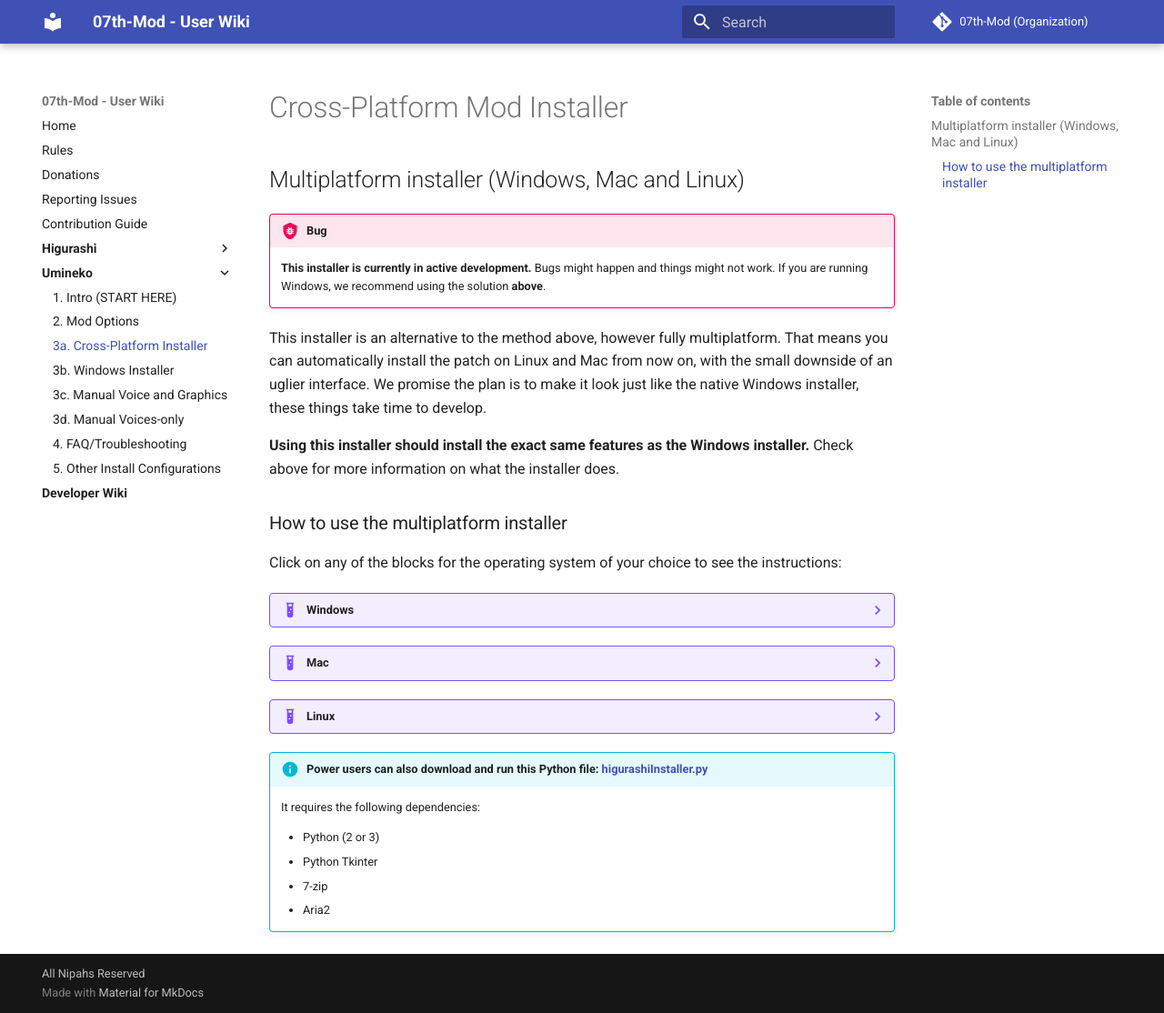
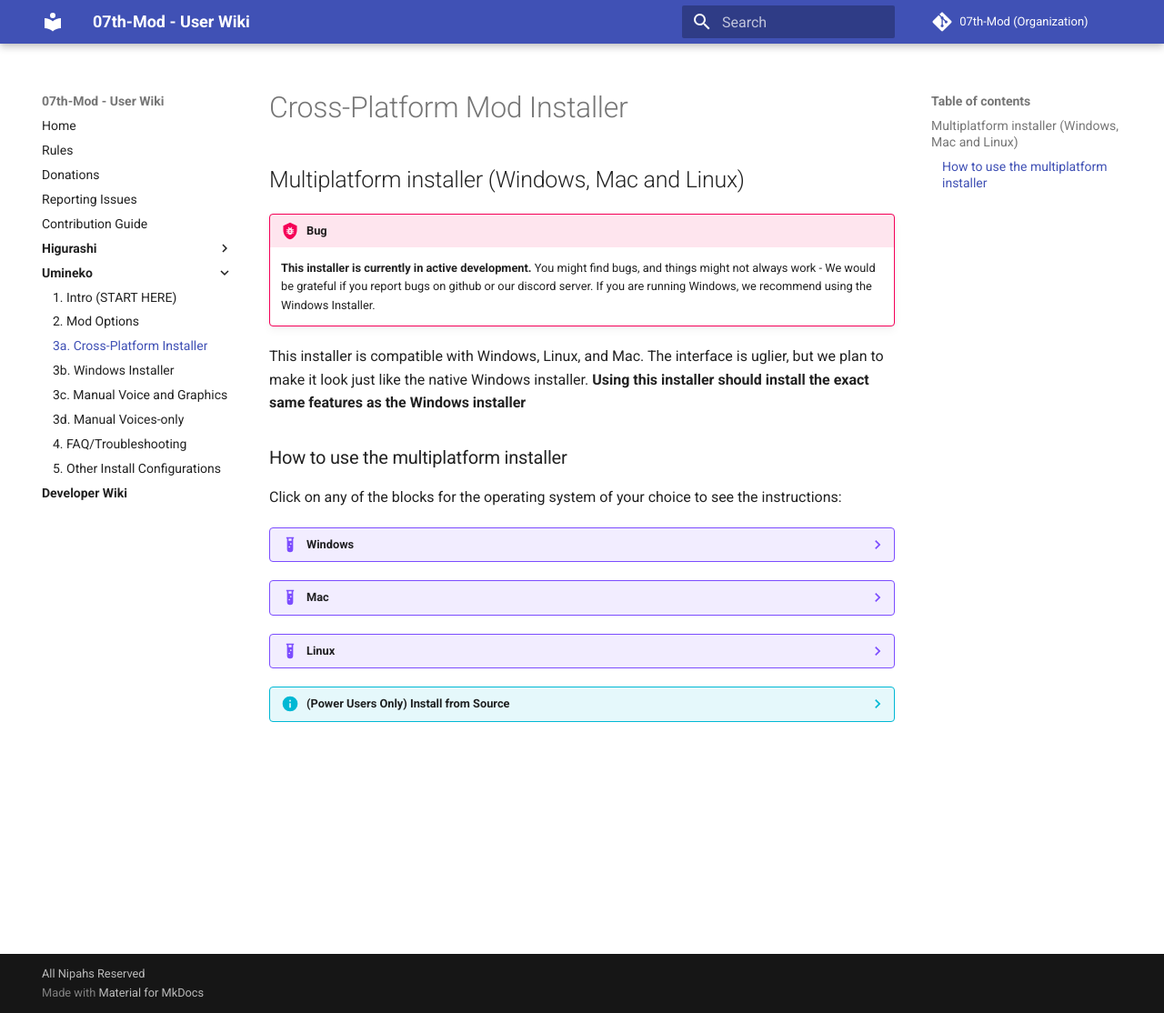
Before and after one commit to 07th-mod/wiki, an MkDocs documentation site: the page built from docs/Umineko/Umineko-Part-3a-Cross-Platform-Installer.md, in a window 1280 px wide and 1114 px high. Shown: the whole window at 91% size. Built offline with MkDocs 1.6.1 and Material for MkDocs 9.7.7, drawn with Linux system fonts in a browser that asks for light colours.

Commit message:
Update cross platform installer instructions and links

```diff
--- a/snippets/Cross-Platform-Installer.md
+++ b/snippets/Cross-Platform-Installer.md
@@ -1,27 +1,24 @@
 ## Multiplatform installer (Windows, Mac and Linux)
 
 !!! bug
-    **This installer is currently in active development.** Bugs might happen and things might not work. If you are running Windows, we recommend using the solution **above**.
+    **This installer is currently in active development.** You might find bugs, and things might not always work - We would be grateful if you report bugs on github or our discord server. If you are running Windows, we recommend using the Windows Installer.
 
-This installer is an alternative to the method above, however fully multiplatform. That means you can automatically install the patch on Linux and Mac from now on, with the small downside of an uglier interface. We promise the plan is to make it look just like the native Windows installer, these things take time to develop.
-
-**Using this installer should install the exact same features as the Windows installer.** Check above for more information on what the installer does.
+This installer is compatible with Windows, Linux, and Mac. The interface is uglier, but we plan to make it look just like the native Windows installer. **Using this installer should install the exact same features as the Windows installer**
 
 ### How to use the multiplatform installer
 
 Click on any of the blocks for the operating system of your choice to see the instructions:
 
 ??? example "Windows"
-    1. Download the [Windows Installer (64-bit)](http://07th-mod.com/installer/python/higu_win_installer.zip)
-          * If you are running a 32-bit Windows or do not know which version you currently have, download the [Windows Installer (32-bit)](http://07th-mod.com/installer/python/higu_win_installer_32.zip)
-    2. Extract the zip file to any folder, with the following requirements:
-          * The folder must be on the  **same drive** (eg C: drive) as the game
-          * The folder must not require any special permissions for write access
-          * If you're not sure which folder to use, your `Downloads` folder will probably work fine, assuming it's on the same drive as the game
+    1. Download the [Windows Installer (64-bit)](https://github.com/07th-mod/python-patcher/releases/latest)
+          * If you are running a 32-bit Windows or do not know which version you currently have, download the [Windows Installer (32-bit)](https://github.com/07th-mod/python-patcher/releases/latest)
+    2. Extract the zip file to your normal `Downloads` folder (assuming your `Downloads` folder is on the same drive as your game). If you need to extract to a different location:
+          * Make sure the folder is on the  **same drive** (eg C: drive) as the game
+          * Make sure the folder doesn't require any special permissions
     3. Run the file called `install.bat`
 
 ??? example "Mac"
-    1. Download the [Mac Installer](http://07th-mod.com/installer/python/higu_mac_installer.zip)
+    1. Download the [Mac Installer](https://github.com/07th-mod/python-patcher/releases/latest)
     2. Double-click on the zip to extract it (your browser may automatically do this after downloading)
 
         !!! warning
@@ -38,13 +35,17 @@
             * **Arch Linux**: `sudo pacman -S tk`
             * **Fedora**: `sudo dnf install python2-tkinter` or <br> `sudo dnf install python3-tkinter`
             * If your distribution is not listed, you may need to lookup how to install tkinter on your particular distribution
-    2. Download and extract the [Linux Installer](http://07th-mod.com/installer/python/higu_linux64_installer.tar.gz)
+    2. Download and extract the [Linux Installer](https://github.com/07th-mod/python-patcher/releases/latest)
     3. Run the shell script called `install`
 
-!!! info "Power users can also download and run this Python file: [higurashiInstaller.py](https://raw.githubusercontent.com/07th-mod/resources/master/higurashiInstaller.py)"
-    It requires the following dependencies:
+??? info "(Power Users Only) Install from Source"
+    1. Install these dependencies:
 
-    * Python (2 or 3)
-    * Python Tkinter
-    * 7-zip
-    * Aria2
+        * Python (2 or 3)
+        * Python Tkinter
+        * 7-zip
+        * Aria2
+        * git
+
+    2. Clone our git repository: `git clone https://github.com/07th-mod/python-patcher.git`
+    3. Run `python main.py` or the equivalent command on your system
```
